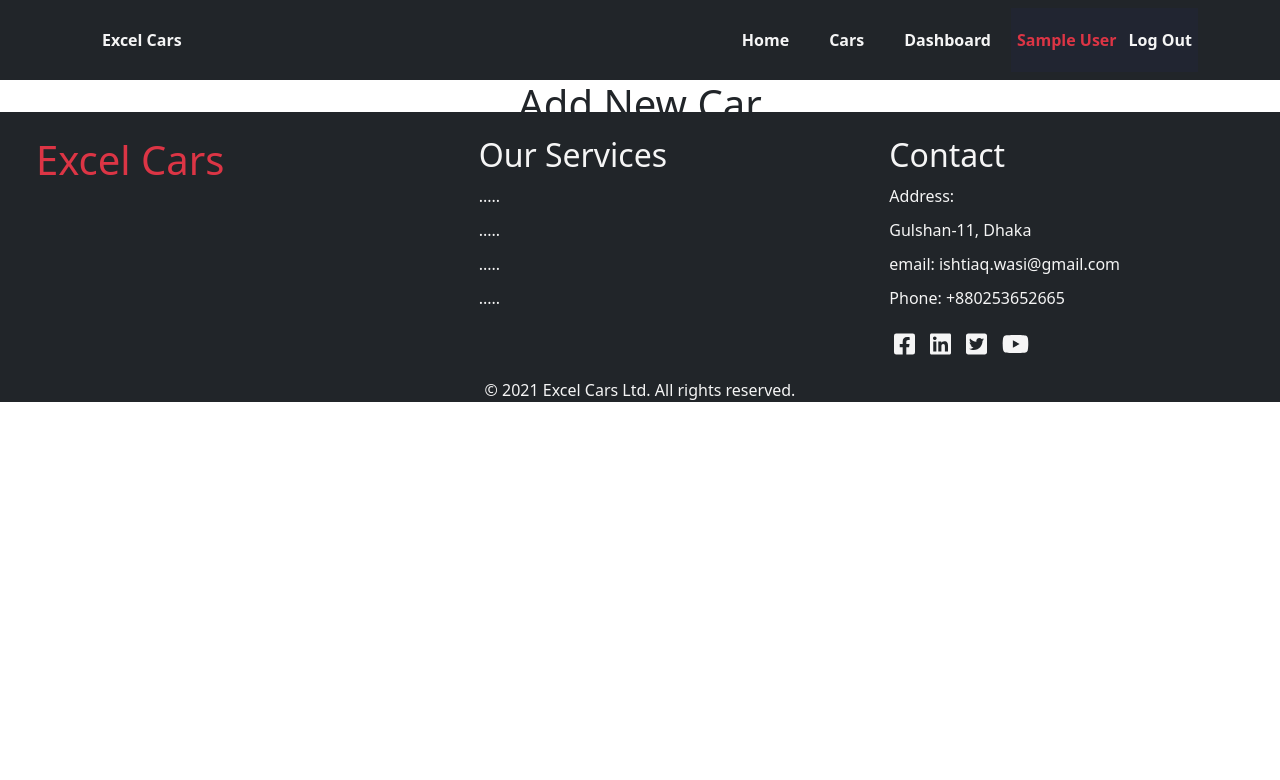
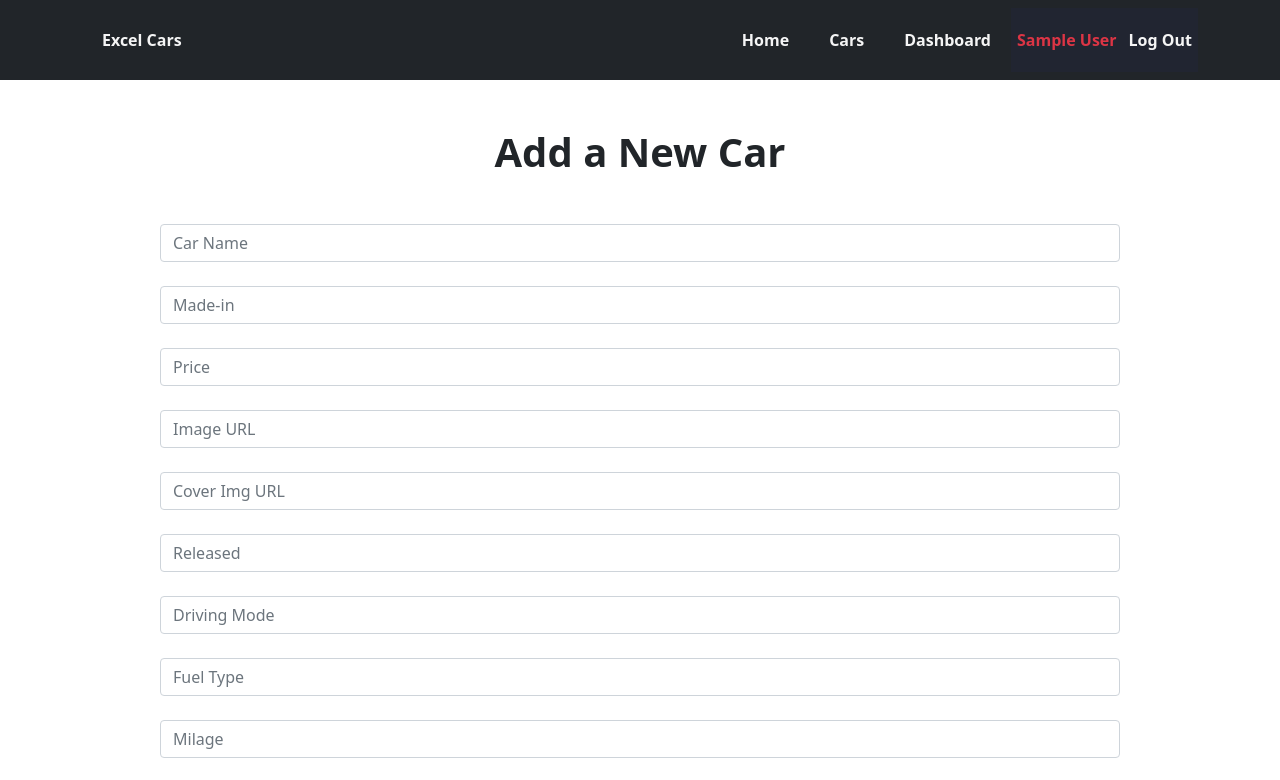
Before and after one commit to IshtiaqAhmed001/excel-cars-client-side, a React (Create React App) app: page /addnewcar in a window 1280 px wide. Shown: the top 780 px of the page. Built offline with nearby package versions, Linux system fonts and the light colour scheme; no server answers; sample sign-in values are in the browser's storage.

Commit message:
new car add done

```diff
--- a/src/components/AddNewCar/AddNewCar.js
+++ b/src/components/AddNewCar/AddNewCar.js
@@ -1,9 +1,65 @@
 import React from 'react';
+import { useForm } from "react-hook-form";
+const AddNewCar = () => {
+    const { register, handleSubmit, formState: { errors }, reset } = useForm();
 
-const AddNewCar = () => {
+    const onSubmit = data => {
+
+        const { name, price, img, coverImg, madeIn, milage, fuel, mode, seats, released } = data;
+
+        const newCar = { name, price, img, coverImg, madeIn, milage, fuel, mode, seats, released };
+
+        fetch('http://localhost:5000/cars', {
+            method: 'POST',
+            headers: {
+                'content-type': 'application/json'
+            },
+            body: JSON.stringify(newCar)
+        })
+            .then(res => res.json())
+            .then(data => {
+                if (data.insertedId) {
+                    alert('New Car added successfully!');
+                    reset();
+                }
+            })
+    }
+
     return (
         <div>
-            <h1>Add New Car</h1>
+            <h2 className="display-6 fw-bold mt-5">Add a New Car</h2>
+            <div className="w-75 mx-auto my-5">
+                <form onSubmit={handleSubmit(onSubmit)}>
+
+                    <input className="form-control" placeholder="Car Name "  {...register("name", { required: true })} />
+                    <br />
+                    <input className="form-control" placeholder="Made-in "  {...register("madeIn", { required: true })} />
+                    <br />
+                    <input className="form-control" placeholder="Price "  {...register("price", { required: true })} />
+                    <br />
+                    <input className="form-control" placeholder="Image URL "  {...register("img", { required: true })} />
+                    <br />
+                    <input className="form-control" placeholder="Cover Img URL "  {...register("coverImg", { required: true })} />
+                    <br />
+                    <input className="form-control" placeholder="Released"  {...register("released", { required: true })} />
+                    <br />
+                    <input className="form-control" placeholder="Driving Mode"  {...register("mode", { required: true })} />
+                    <br />
+                    <input className="form-control" placeholder="Fuel Type"  {...register("fuel", { required: true })} />
+                    <br />
+                    <input className="form-control" placeholder="Milage"  {...register("milage", { required: true })} />
+                    <br />
+                    <input className="form-control" placeholder="Seats"  {...register("seats", { required: true })} />
+                    <br />
+
+
+
+
+                    {errors.exampleRequired && <span>This field is required</span>}
+
+                    <input className="btn btn-lg btn-danger p-2 w-25" value="Add Car" type="submit" />
+                </form>
+            </div>
         </div>
     );
 };
```
